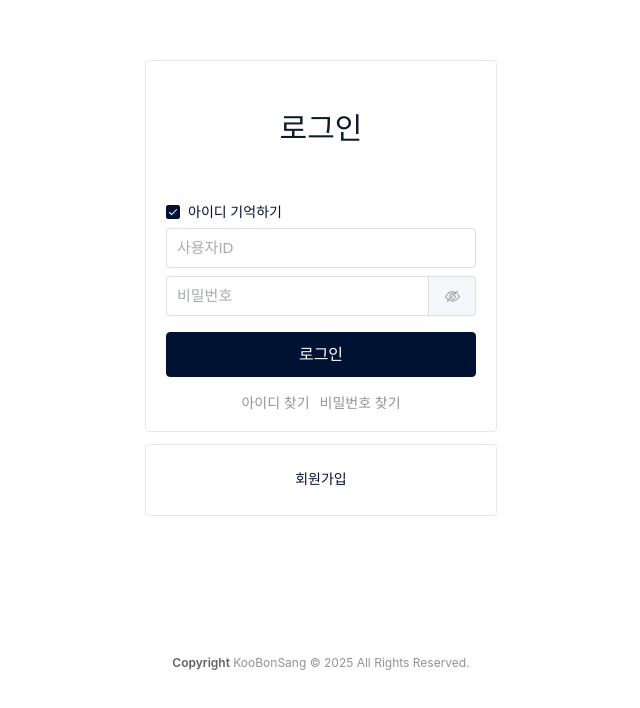
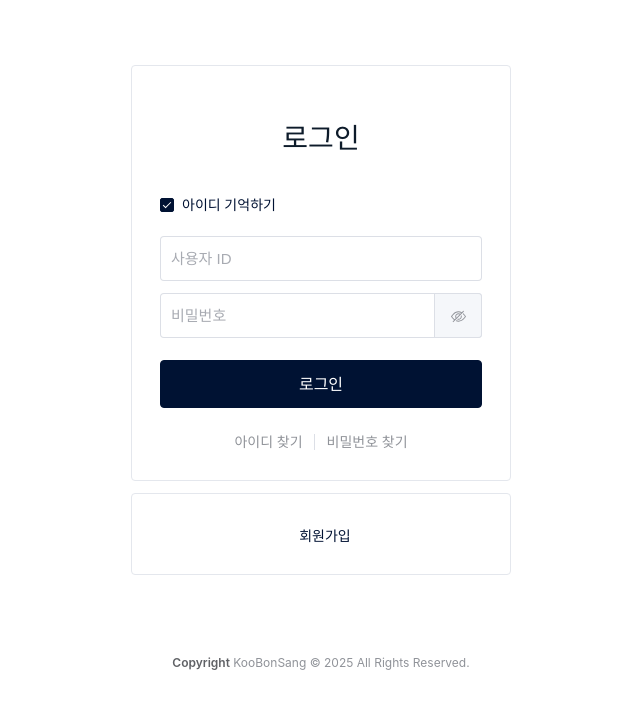
Before and after one commit to koobs97/BonsCore, a Vue app in the folder frontend/: page /login in a window 1280 px wide. Shown: the part 112-820 px from the top of the page, without its empty margins (319-959 px from the left). Built offline with nearby package versions, Linux system fonts and the light colour scheme; what v-calendar would draw is missing.

Commit message:
20250711 1. 로그인 뷰 폴더위치 조정 2. 회원가입 뷰 템플릿 초안 작성

```diff
--- a/frontend/router.ts
+++ b/frontend/router.ts
@@ -16,10 +16,17 @@ const allPages = { ...viewPages, ...componentPages };
 // 모든 파일을 순회하며 라우터 설정 추가
 for (const path in allPages) {
     // 라우터 경로로 사용할 path 생성
+
     const routePath = path
-        .replace(/^\.\/src\/views/, '')      // views 폴더 경로 제거
+        .replace(/^\.\/src\/views\/[^/]+\//, '/')
+        .replace(/^\.\/src\/views\//, '/')
         .replace(/^\.\/src\/components/, '') // components 폴더 경로 제거
-        .replace(/\.vue$/, '');              // .vue 확장자 제거
+
+        // .vue 확장자를 제거
+        .replace(/\.vue$/, '')
+
+        // /index 로 끝나는 경우, /index를 제거
+        .replace(/\/index$/, '') || '/';
 
     routes.push({
         path: '/' + routePath,
--- a/frontend/src/components/Login.vue
+++ b/frontend/src/views/auth/Login.vue
@@ -196,72 +196,64 @@ const onClickLogin = async (isForced: boolean) => {
   }
 
 }
+
+/**
+ * 회원가입창으로 이동
+ */
+const onClickToOpenSignup = () => {
+  router.push("/SignUp");
+}
 </script>
 
 <template>
-  <el-card
-      shadow="never"
-      style="width: 350px; height: 370px;">
-    <h2 style="font-size: 30px; color: #0D1B2A">
-      로그인
-    </h2>
+  <!-- 전체 레이아웃을 감싸는 컨테이너 추가 -->
+  <div class="login-container">
+    <el-card class="login-card" shadow="never">
+      <h2 class="login-title">로그인</h2>
 
-    <el-form
-        style="margin-top: 45px;"
-        @keydown.enter.prevent="onClickLogin(false)">
-      <div style="text-align: left;">
-        <el-checkbox label="아이디 기억하기" v-model="rememberId" />
+      <el-form class="login-form" @keydown.enter.prevent="onClickLogin(false)">
+        <div class="form-options">
+          <el-checkbox v-model="rememberId" label="아이디 기억하기" />
         </div>
+
         <el-input
             v-model="userId"
             ref="userIdInput"
-          placeholder="사용자ID"
-          style="
-            height: 40px;
-            font-size: 15px;
-            margin-bottom: 8px;"/>
+            class="login-input"
+            placeholder="사용자 ID"
+        />
         <el-input
             v-model="password"
             ref="passwordInput"
+            class="login-input"
             placeholder="비밀번호"
             :type="passwdType"
-          style="
-            height: 40px;
-            font-size: 15px;
-            margin-bottom: 16px;">
+        >
           <template #append>
             <el-button @click="togglePassword">
               <el-icon><component :is="passwdIcon" /></el-icon>
             </el-button>
           </template>
         </el-input>
+
         <el-button
             type="primary"
+            class="login-button"
             @click="onClickLogin(false)"
-          style="
-            width: 100%;
-            height: 45px;
-            font-weight: bold;
-            font-size: 16px;">
+        >
           로그인
         </el-button>
       </el-form>
 
-    <div style="margin-top: 12px;">
-      <el-button type="info" link >아이디 찾기</el-button>
-      <el-button type="info" link >비밀번호 찾기</el-button>
+      <div class="find-links">
+        <el-button type="info" link>아이디 찾기</el-button>
+        <el-divider direction="vertical" />
+        <el-button type="info" link>비밀번호 찾기</el-button>
       </div>
     </el-card>
 
-  <el-card
-      shadow="never"
-      style="margin-top: 12px; height: 70px;">
-    <el-button
-          type="primary"
-          link
-          style="
-            font-weight: bold;"
-    >
+    <el-card class="signup-prompt-card" shadow="never">
+      <el-button type="primary" link class="signup-link" @click="onClickToOpenSignup">
         회원가입
       </el-button>
     </el-card>
@@ -269,9 +261,81 @@ const onClickLogin = async (isForced: boolean) => {
     <!-- Footer -->
     <TheFooter />
     <!-- Footer -->
-
+  </div>
 </template>
 
 <style scoped>
+/* 전체 페이지 레이아웃 */
+.login-container {
+  display: flex;
+  flex-direction: column;
+  justify-content: center;
+  align-items: center;
+  min-height: 100vh;
+}
 
+/* 로그인 카드 */
+.login-card {
+  width: 380px;
+  padding: 8px;
+  box-sizing: border-box; /* 패딩이 너비에 영향을 주지 않도록 설정 */
+}
+
+.login-title {
+  font-size: 28px;
+  color: #0D1B2A;
+  text-align: center;
+  margin-bottom: 30px;
+}
+
+/* 로그인 폼 */
+.login-form {
+  margin-top: 20px;
+}
+
+.form-options {
+  text-align: left;
+  margin-bottom: 15px;
+}
+
+.login-input {
+  height: 45px;
+  font-size: 15px;
+  margin-bottom: 12px;
+}
+
+/* Element Plus의 내부 스타일을 덮어쓰기 위해 더 구체적인 선택자 사용 */
+.login-input :deep(.el-input__inner) {
+  height: 45px;
+}
+
+.login-button {
+  width: 100%;
+  height: 48px;
+  font-weight: bold;
+  font-size: 16px;
+  margin-top: 10px;
+}
+
+.find-links {
+  margin-top: 20px;
+  text-align: center;
+}
+
+/* 회원가입 카드 */
+.signup-prompt-card {
+  width: 380px;
+  margin-top: 12px;
+  text-align: center;
+  display: flex;
+  justify-content: center;
+  align-items: center;
+  padding: 8px 8px;
+  box-sizing: border-box;
+}
+
+.signup-link {
+  font-weight: bold;
+  margin-left: 8px;
+}
 </style>
--- /dev/null
+++ b/frontend/src/views/auth/SignUp.vue
@@ -0,0 +1,215 @@
+<script setup>
+
+const popoverStyle = {
+  padding: '6px 12px', // 가로 패딩을 살짝 넓혀 가독성 확보
+  fontSize: '12px',
+  lineHeight: 1.6,
+  borderRadius: '4px',
+  background: '#f8f9fa',
+  color: '#e53e3e',
+  fontWeight: 'bold',
+  border: '1px solid #dee2e6',
+  boxShadow: 'none',
+};
+
+</script>
+
+<template>
+  <div class="signup-container">
+    <el-card class="signup-card" shadow="never">
+      <template #header>
+        <div class="card-header">회원가입</div>
+      </template>
+
+      <el-form
+          ref="ruleFormRef"
+          label-position="left"
+          class="signup-form"
+          label-width="120px"
+          @submit.prevent
+      >
+        <div style="text-align: left; margin-bottom: 12px;">
+          <el-text tag="b">개인정보입력</el-text>
+        </div>
+
+
+        <!-- 아이디 -->
+        <el-form-item label="아이디" prop="id">
+          <el-input
+              placeholder="6~12자의 영문/숫자 조합"
+              clearable
+              class="input-with-button"
+          >
+            <template #append>
+              <el-button type="primary">중복 체크</el-button>
+            </template>
+          </el-input>
+        </el-form-item>
+
+        <!-- 비밀번호 -->
+        <el-form-item label="비밀번호" prop="password">
+          <el-popover
+              :popper-style="popoverStyle"
+              content="비밀번호는 필수조건입니다."
+              placement="right-start"
+              width="250"
+              :visible="true"
+          >
+            <template #reference>
+              <el-input
+                  type="password"
+                  show-password
+                  placeholder="8자 이상 입력해 주세요"
+                  clearable
+              />
+            </template>
+          </el-popover>
+        </el-form-item>
+
+        <!-- 비밀번호 확인 -->
+        <el-form-item label="비밀번호 확인" prop="confirmPassword">
+          <el-popover
+              :popper-style="popoverStyle"
+              content="비밀번호가 일치하지 않습니다."
+              placement="right-start"
+              width="250"
+              :visible="true"
+          >
+            <template #reference>
+              <el-input
+                  type="password"
+                  show-password
+                  placeholder="비밀번호를 다시 입력해 주세요"
+                  clearable
+              />
+            </template>
+          </el-popover>
+        </el-form-item>
+
+        <!-- 이름 -->
+        <el-form-item label="이름" prop="name">
+          <el-input placeholder="실명을 입력해 주세요" clearable />
+        </el-form-item>
+
+        <!-- 이메일 -->
+        <el-form-item label="이메일" prop="email">
+          <el-input placeholder="example@email.com" clearable />
+        </el-form-item>
+
+        <!-- 전화번호 -->
+        <el-form-item label="전화번호" prop="phone">
+          <el-input placeholder="010-1234-5678" clearable />
+        </el-form-item>
+
+        <!-- 성별 -->
+        <el-form-item label="성별" prop="gender">
+          <el-radio-group>
+            <el-radio label="male">남자</el-radio>
+            <el-radio label="female">여자</el-radio>
+          </el-radio-group>
+        </el-form-item>
+
+      </el-form>
+
+      <el-divider />
+
+      <div style="margin-top: 24px;">
+
+        <el-descriptions
+            class="margin-top"
+            :column="2"
+            :size="'small'"
+            border
+        >
+          <template #title>
+            <div style="text-align: left; margin-bottom: 12px;">
+              <el-text tag="b">서비스 이용에 대한 동의</el-text>
+            </div>
+          </template>
+          <template #extra>
+            <el-checkbox label="전체동의" value="Value A" />
+          </template>
+          <el-descriptions-item>
+            <template #label>
+              <div class="cell-item">
+                <el-checkbox label="개인정보수집이용동의" value="Value A" />
+              </div>
+            </template>
+            <el-button link type="info">보기</el-button>
+          </el-descriptions-item>
+          <el-descriptions-item>
+            <template #label>
+              <div class="cell-item">
+                <el-checkbox label="제3자정보제공동의" value="Value A" />
+              </div>
+            </template>
+            <el-button link type="info">보기</el-button>
+          </el-descriptions-item>
+          <el-descriptions-item>
+            <template #label>
+              <div class="cell-item">
+                  <el-checkbox label="기타사항" value="Value A" />
+                </div>
+            </template>
+            <div style="text-align: right;">
+              <el-button link type="info">보기</el-button>
+            </div>
+          </el-descriptions-item>
+        </el-descriptions>
+
+        <el-button
+            type="primary"
+            class="signup-button"
+        >
+          가입하기
+        </el-button>
+      </div>
+    </el-card>
+  </div>
+</template>
+
+<style scoped>
+.signup-container {
+  display: flex;
+  justify-content: center;
+  align-items: center;
+  min-height: 70vh;
+  padding: 20px;
+}
+.signup-card {
+  width: 100%;
+  max-width: 500px;
+}
+.card-header {
+  font-size: 20px;
+  font-weight: bold;
+  text-align: center;
+}
+.signup-form .el-form-item {
+  margin-bottom: 8px; /* 모든 el-form-item의 아래쪽 간격을 6px로 설정 */
+}
+.signup-form :deep(.el-form-item__label) {
+  font-size: 14px;
+  color: #606266;
+  font-weight: 500;
+}
+.signup-button {
+  width: 100%;
+  height: 48px;
+  font-weight: bold;
+  font-size: 16px;
+  margin-top: 50px;
+}
+.custom-popover {
+  padding: 12px 16px;
+  color: #e0e0e0; /* 밝은 회색 텍스트 */
+  font-size: 13px;
+  line-height: 1.6;
+  border: 1px solid #444; /* 테두리 살짝 추가 */
+  border-radius: 8px;
+  box-shadow: 0 6px 15px rgba(0, 0, 0, 0.3);
+
+  /* 고급스러운 다크 그레이 배경 */
+  background: #2c3e50;
+}
+</style>
```
Lines whose indentation alone changed are shown as unchanged.
